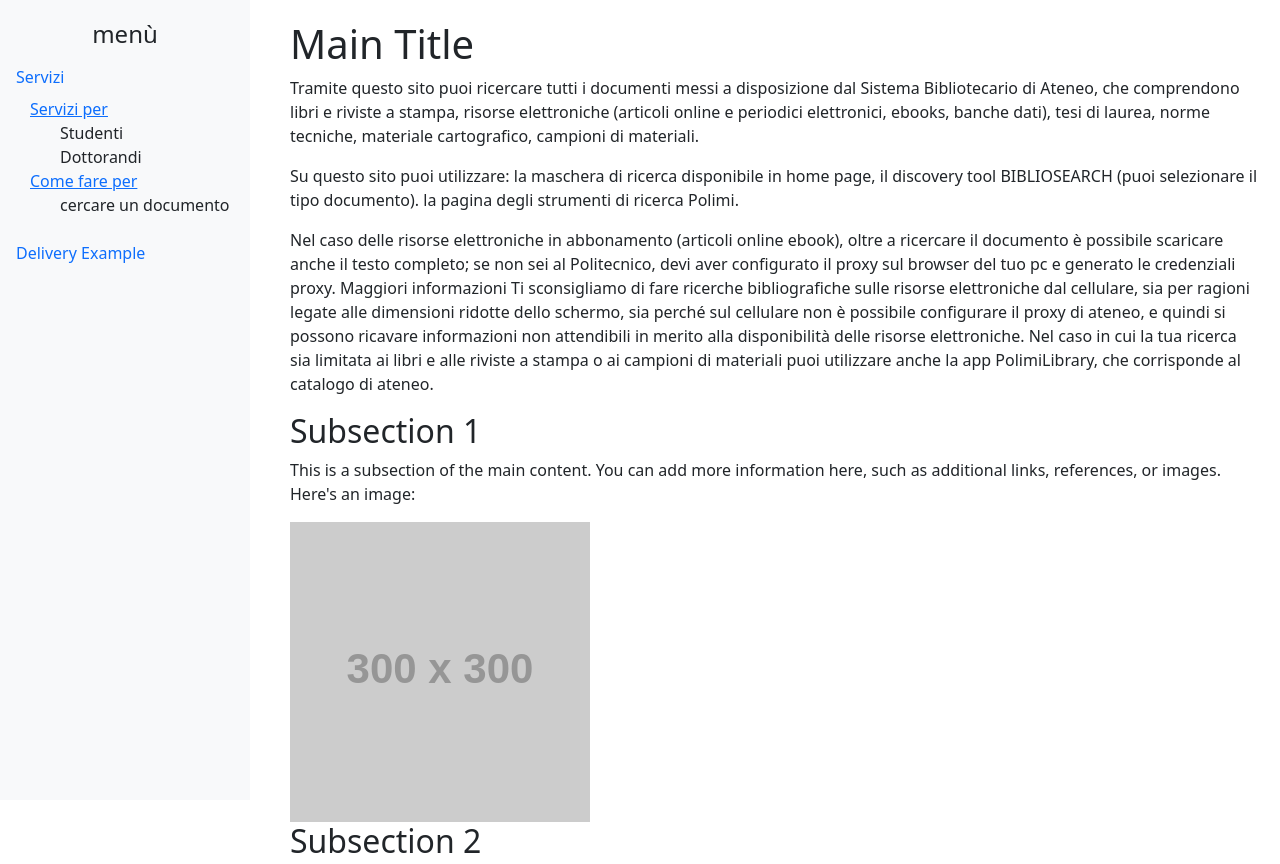
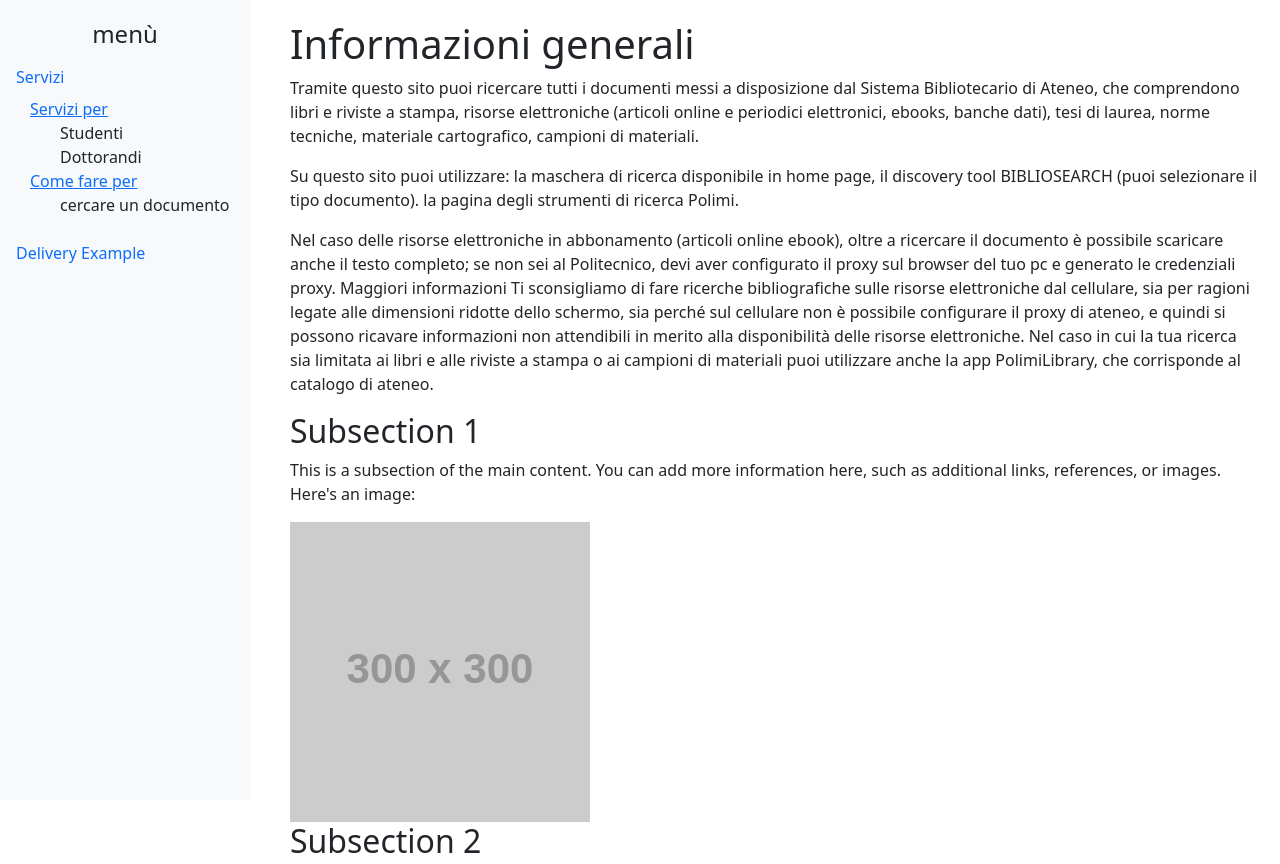
Before and after one commit to LudovicaPiro/ConWeb-demo, a plain HTML site: page index.html in a window 1280 px wide. Shown: the top 864 px of the page. Drawn offline with nearby package versions, Linux system fonts and the light colour scheme; placeholder pictures from the web are drawn by us.

Commit message:
Update index.html

```diff
--- a/index.html
+++ b/index.html
@@ -46,7 +46,7 @@
 
     <!-- Main Content -->
     <div class="main-content">
-        <h1>Main Title</h1>
+        <h1>Informazioni generali</h1>
         <p>
             Tramite questo sito puoi ricercare tutti i documenti messi a disposizione dal Sistema Bibliotecario di Ateneo, che comprendono libri e riviste a stampa, risorse elettroniche (articoli online e periodici elettronici, ebooks, banche dati), tesi di laurea, norme tecniche, materiale cartografico, campioni di materiali.
         </p>
```
